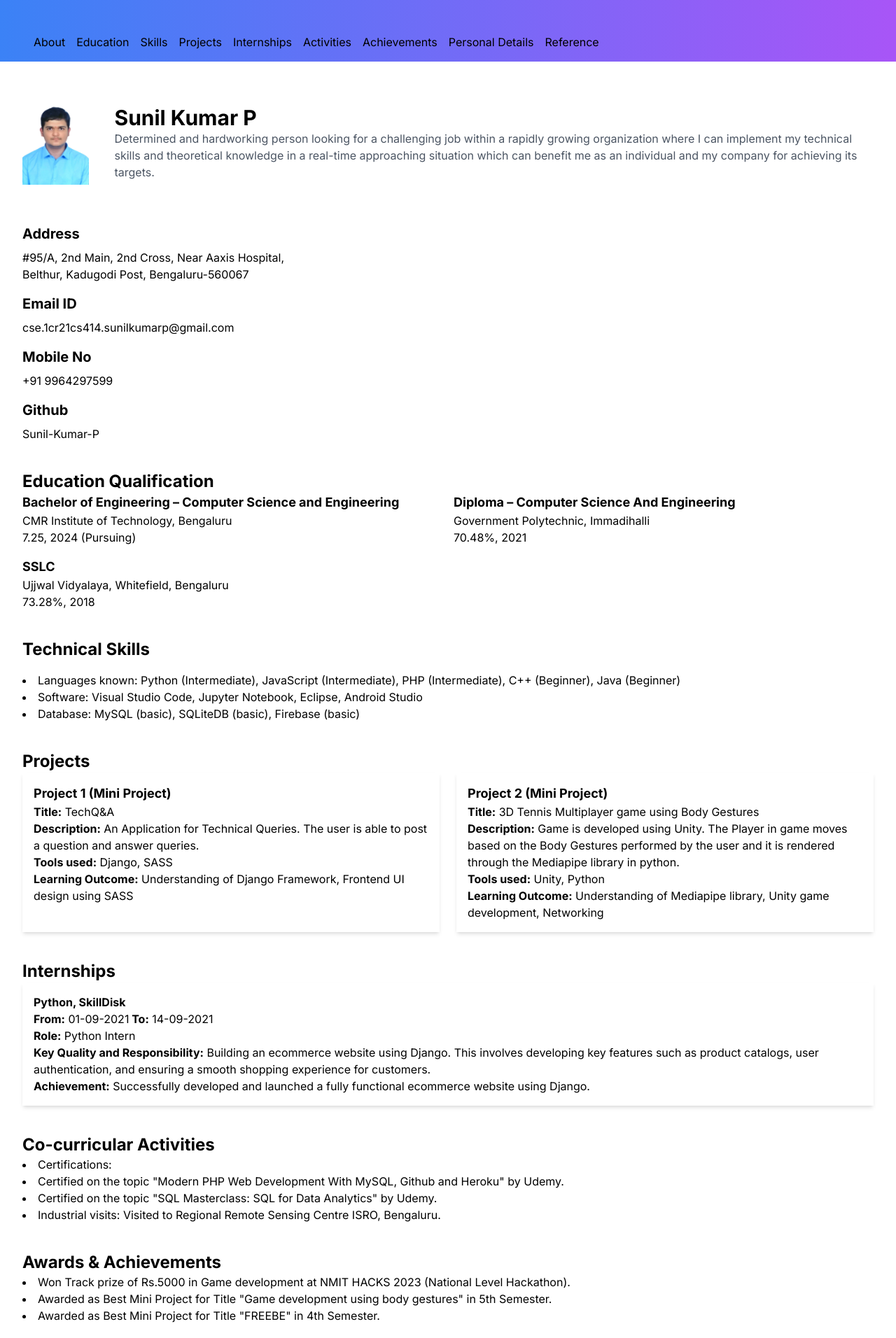
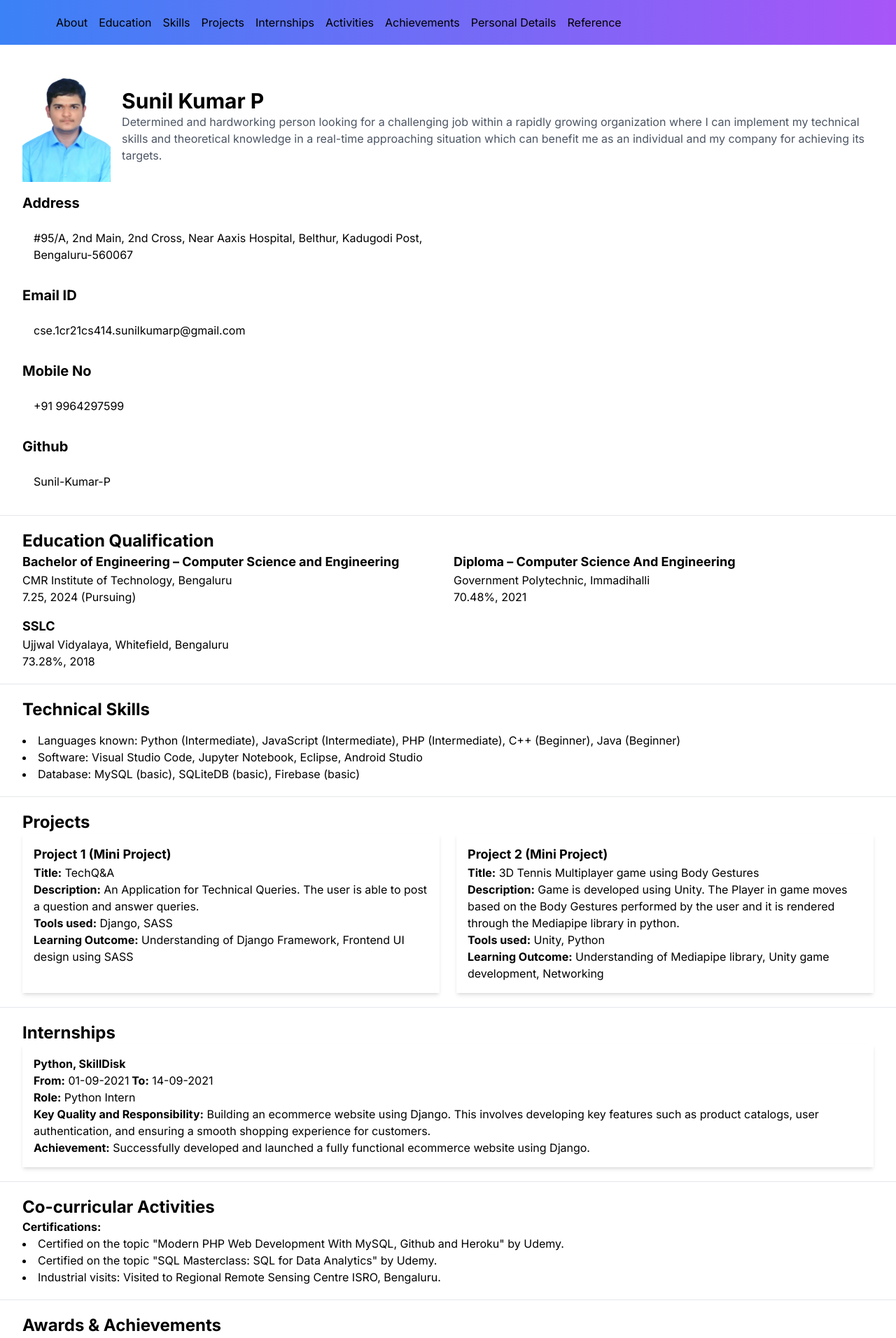
Before and after one commit to Sunil-Kumar-P/next-portfolio, a Next.js app: page / in a window 1280 px wide. Shown: the top 1912 px of the page at 70% size. Built offline with nearby package versions, Linux system fonts and the light colour scheme.

Commit message:
some changes

```diff
--- a/app/page.tsx
+++ b/app/page.tsx
@@ -15,13 +15,21 @@ const Home = () => {
       <Header />
       <main>
         <About />
+        <hr />
         <Education />
+        <hr />
         <Skills />
+        <hr />
         <Projects />
+        <hr />
         <Internships />
+        <hr />
         <CoCurricular />
+        <hr />
         <Awards />
+        <hr />
         <PersonalDetails />
+        <hr />
       </main>
       <Footer />
     </div>
--- a/components/About.tsx
+++ b/components/About.tsx
@@ -4,8 +4,8 @@ const About = () => {
   return (
     <section id="about" className="py-5">
       <div className="container">
-        <div className="flex flex-auto items-center justify-center space-x-4 mb-5">
-          <div className="relative w-48 h-48 mr-5 p-0 m-0">
+        <div className="flex flex-auto items-center justify-center space-x-4 ">
+          <div className="relative w-64 h-48">
             <Image
               src="/myImage.jpg"
               alt="Sunil Kumar P"
@@ -27,14 +27,14 @@ const About = () => {
         <div className="grid grid-cols-2 gap-8">
           <div>
             <h3 className="text-xl font-bold mb-2">Address</h3>
-            <p>#95/A, 2nd Main, 2nd Cross, Near Aaxis Hospital,</p>
-            <p>Belthur, Kadugodi Post, Bengaluru-560067</p>
+            <p className="p-4">#95/A, 2nd Main, 2nd Cross, Near Aaxis Hospital, Belthur, Kadugodi Post, Bengaluru-560067</p>
+
             <h3 className="text-xl font-bold mt-4 mb-2">Email ID</h3>
-            <p>cse.1cr21cs414.sunilkumarp@gmail.com</p>
+            <p className="p-4">cse.1cr21cs414.sunilkumarp@gmail.com</p>
             <h3 className="text-xl font-bold mt-4 mb-2">Mobile No</h3>
-            <p>+91 9964297599</p>
+            <p className="p-4">+91 9964297599</p>
             <h3 className="text-xl font-bold mt-4 mb-2">Github</h3>
-            <p>
+            <p className="p-4">
               <a
                 href="https://github.com/Sunil-Kumar-P"
                 target="_blank"
--- a/components/CoCurricular.tsx
+++ b/components/CoCurricular.tsx
@@ -1,23 +1,25 @@
-
 const CoCurricular = () => {
   return (
     <section id="activities" className="py-5">
       <div className="container">
         <h2 className="text-2xl font-bold">Co-curricular Activities</h2>
         <ul className="list-disc list-inside">
-          <li>
-            Certifications:
+          <b>Certifications:</b>
+
           <ul className="list-disc list-inside">
             <li>
-                Certified on the topic "Modern PHP Web Development With MySQL, Github and Heroku" by Udemy.
+              Certified on the topic "Modern PHP Web Development With MySQL,
+              Github and Heroku" by Udemy.
             </li>
             <li>
-                Certified on the topic "SQL Masterclass: SQL for Data Analytics" by Udemy.
+              Certified on the topic "SQL Masterclass: SQL for Data Analytics"
+              by Udemy.
             </li>
           </ul>
-          </li>
+
           <li>
-            Industrial visits: Visited to Regional Remote Sensing Centre ISRO, Bengaluru.
+            Industrial visits: Visited to Regional Remote Sensing Centre ISRO,
+            Bengaluru.
           </li>
         </ul>
       </div>
--- a/components/Navbar.tsx
+++ b/components/Navbar.tsx
@@ -3,7 +3,7 @@ import { Button } from "@/components/ui/button";
 import { Menu } from "lucide-react";
 const Navbar = () => {
   return (
-    <nav className="bg-gradient-to-r from-blue-500 to-purple-500 p-4">
+    <nav className="bg-gradient-to-r from-blue-500 to-purple-500 p-4 sticky top-0 z-10 flex items-center p-4">
       <div className="flex items-center p-4">
         <Button variant="ghost" size="icon" className="md:hidden">
           <Menu />
```
Lines whose indentation alone changed are shown as unchanged.
